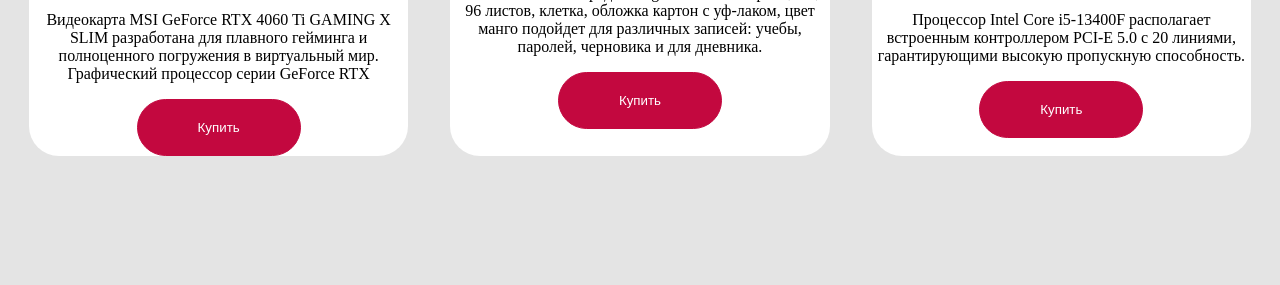
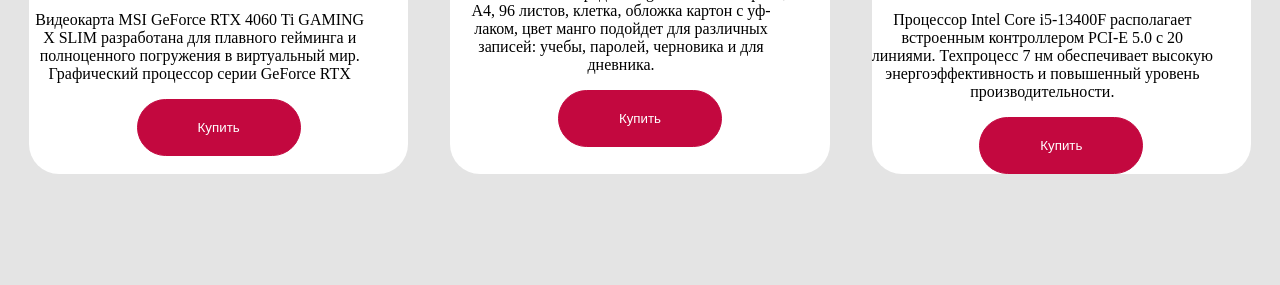
Before and after one commit to YaroslavHW/InternetShop2, a Django app: page / in a window 1280 px wide. Shown: the part 515-800 px from the top of the page. Run offline with Django 5.2, Linux system fonts and the light colour scheme.

Commit message:
Добавил стили на страницу

```diff
--- a/internetshop/shop/static/style.css
+++ b/internetshop/shop/static/style.css
@@ -18,6 +18,7 @@
     }
     p{
        color: black;
+       width: 90%;
     }
     .buy{
         color: white;
--- a/internetshop/shop/templates/index.html
+++ b/internetshop/shop/templates/index.html
@@ -24,7 +24,8 @@
         <div class="cart">
             <h2>Процессор Intel Core i5-13400F OEM.</h2>
             <img src="https://c.dns-shop.ru/thumb/st4/fit/wm/0/0/3551c8f793d3d9a2e57ecb7cf0e06f57/3e3dd5a285f6b785b05a754c143a26e42f4b85e0ac8bca212ecabaf3df8cad78.jpg" alt="">
-            <p>Процессор Intel Core i5-13400F располагает встроенным контроллером PCI-E 5.0 с 20 линиями, гарантирующими высокую пропускную способность. </p>
+            <p>Процессор Intel Core i5-13400F располагает встроенным контроллером PCI-E 5.0 с 20 линиями.
+                Техпроцесс 7 нм обеспечивает высокую энергоэффективность и повышенный уровень производительности.</p>
             <button class="buy">Купить</button>
         </div>
     </div>
```
